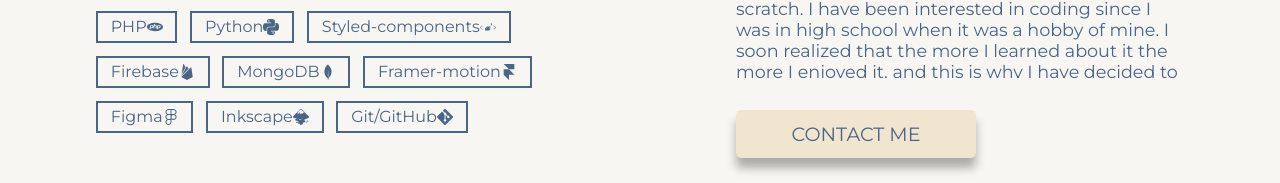
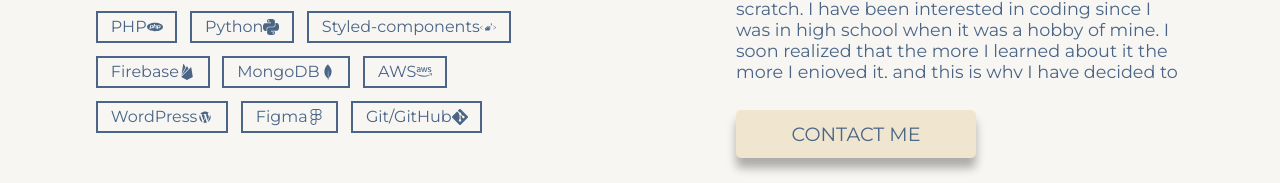
Before and after one commit to Shiho317/shihodev-portfolio, a React (Create React App) app: page /about in a window 1280 px wide. Shown: the part 869-1052 px from the top of the page. Built offline with nearby package versions, Linux system fonts and the light colour scheme.

Commit message:
updated skills and resume

```diff
--- a/src/Components/pages/About/Skills.tsx
+++ b/src/Components/pages/About/Skills.tsx
@@ -7,6 +7,7 @@ import {
   DiSass,
   DiJavascript1,
   DiReact,
+  DiWordpress
 } from "react-icons/di";
 import {
   SiRedux,
@@ -20,9 +21,8 @@ import {
   SiStyledcomponents,
   SiFirebase,
   SiMongodb,
-  SiFramer,
   SiFigma,
-  SiInkscape,
+  SiAmazonaws,
   SiGit,
   SiGraphql,
   SiApollographql,
@@ -117,16 +117,16 @@ const Skills = () => {
         <SiMongodb />
       </Skill>
       <Skill>
-        <p>Framer-motion</p>
-        <SiFramer />
+        <p>AWS</p>
+        <SiAmazonaws />
+      </Skill>
+      <Skill>
+        <p>WordPress</p>
+        <DiWordpress />
       </Skill>
       <Skill>
         <p>Figma</p>
         <SiFigma />
-      </Skill>
-      <Skill>
-        <p>Inkscape</p>
-        <SiInkscape />
       </Skill>
       <Skill>
         <p>Git/GitHub</p>
```
Also changed, not shown: 1 other file (tests, documents, lock files or other folders).
